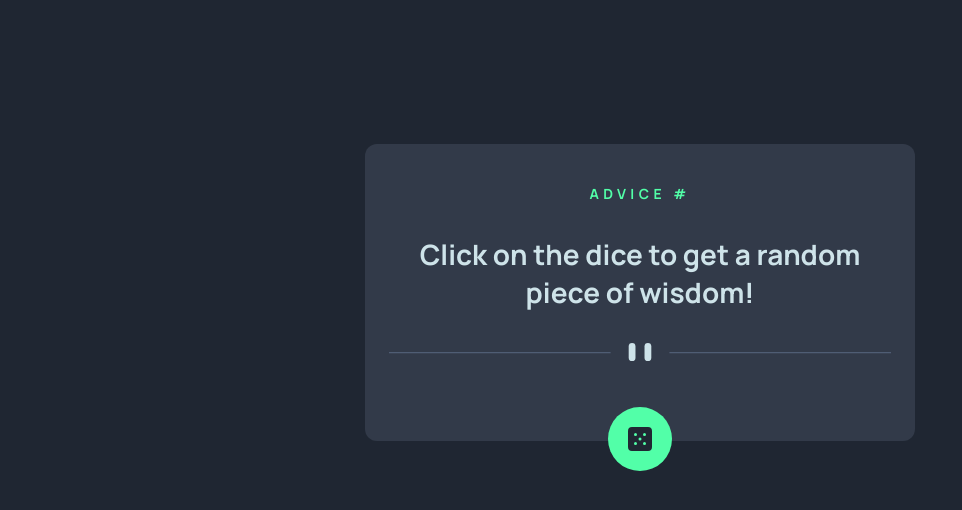
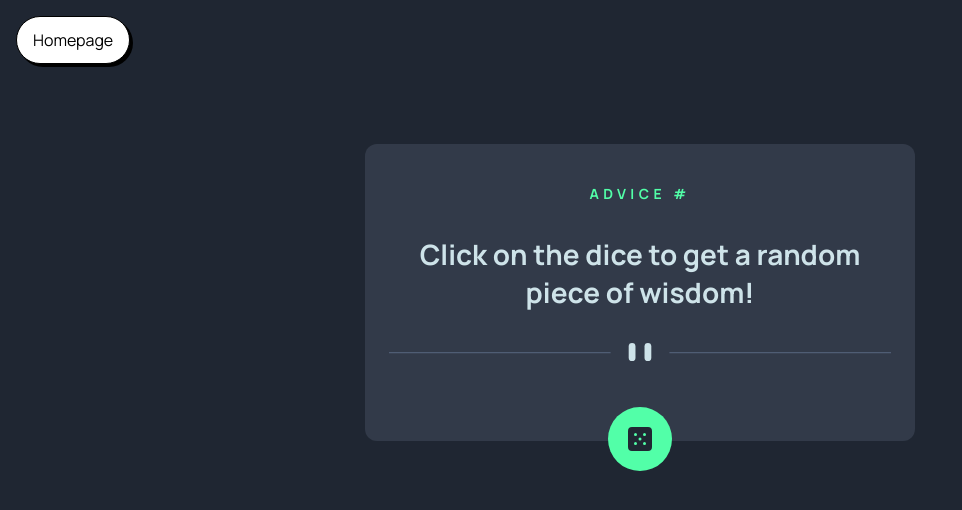
Before and after one commit to JreyIV/frontend-mentor, a plain HTML site: page junior/advice-generator-app/index.html in a window 1280 px wide. Shown: the whole page, without its empty margins (0-962 px from the left). Drawn offline with Linux system fonts and the light colour scheme.

Commit message:
added homepage button to advice generator app

```diff
--- a/junior/advice-generator-app/index.html
+++ b/junior/advice-generator-app/index.html
@@ -31,6 +31,9 @@
   <body>
     <header>
       <!-- homepage button -->
+      <a href="https://jreyiv.github.io/frontend-mentor/" class="button-home"
+        ><div>Homepage</div>
+      </a>
     </header>
     <main class="advice-container">
       <div class="advice-wrapper">
--- a/junior/advice-generator-app/styles.css
+++ b/junior/advice-generator-app/styles.css
@@ -58,6 +58,24 @@ p {
   font-weight: bold;
 }
 
+.button-home {
+  position: absolute;
+  top: 1rem;
+  left: 1rem;
+  background-color: white;
+  padding: 0.75rem 1rem;
+  border-radius: 1.5rem;
+  text-decoration: none;
+  color: black;
+  border: 1px solid black;
+  box-shadow: 3px 3px 0 0 rgba(0, 0, 0, 1);
+}
+
+.button-home:hover {
+  background-color: aliceblue;
+  color: black;
+}
+
 .advice-container {
   position: relative;
   background-color: var(--clr-neutral-400);
```
